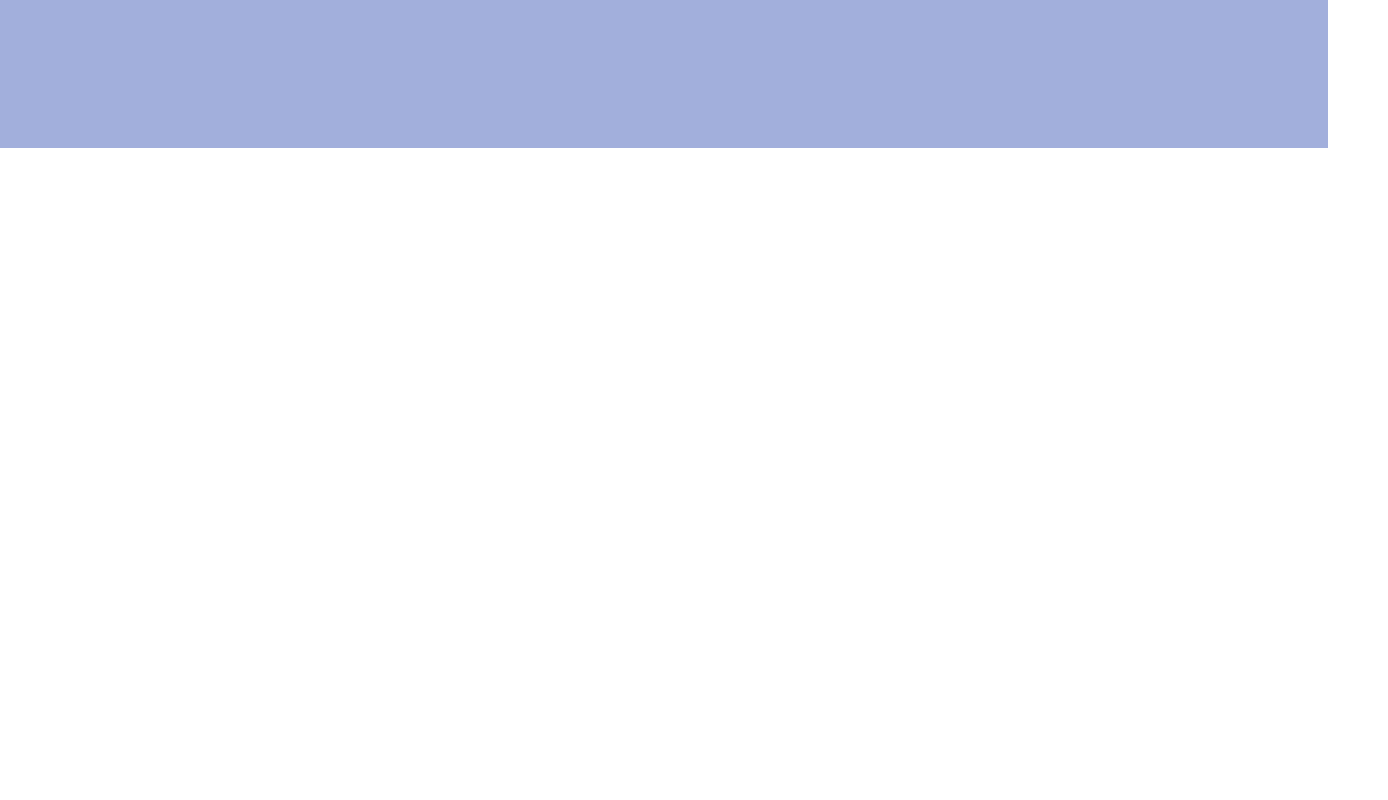
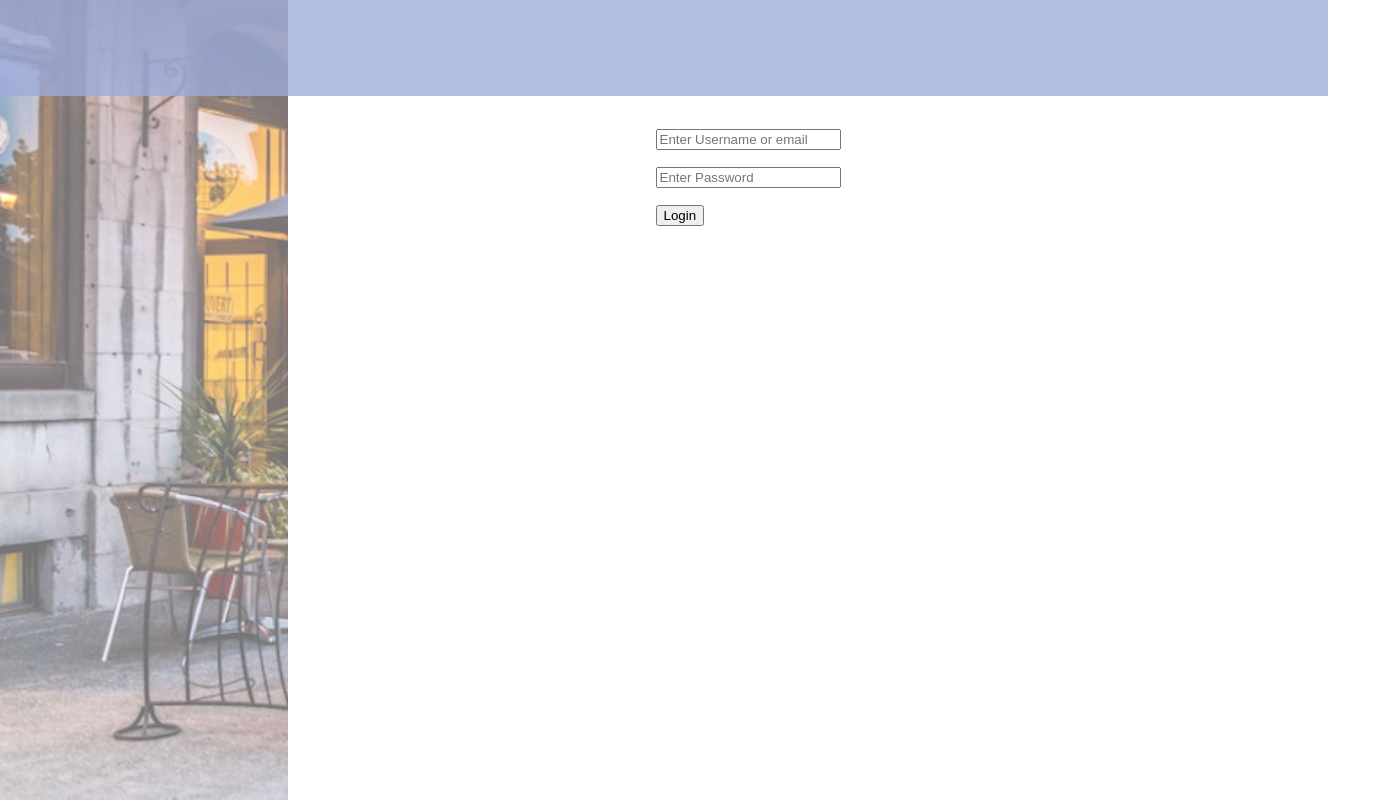
Before and after one commit to prathap222/rec-app, a React (Create React App) app in the folder react-front-end/: page / in a window 1280 px wide. Shown: the whole page, 1388 px wide, since content can reach past the window. Built offline with nearby package versions, Linux system fonts and the light colour scheme.

Commit message:
mock login page, side bar and nav bar fixed

```diff
--- a/react-front-end/package.json
+++ b/react-front-end/package.json
@@ -7,6 +7,7 @@
     "@testing-library/jest-dom": "^5.16.5",
     "@testing-library/react": "^13.4.0",
     "@testing-library/user-event": "^13.5.0",
+    "axios": "^0.27.2",
     "react": "^18.2.0",
     "react-dom": "^18.2.0",
     "react-scripts": "5.0.1",
--- a/react-front-end/src/App.css
+++ b/react-front-end/src/App.css
@@ -1,19 +1,9 @@
-.App {
+/* .App {
   text-align: center;
-}
+} */
 
-.App-logo {
-  height: 40vmin;
-  pointer-events: none;
-}
 
-@media (prefers-reduced-motion: no-preference) {
-  .App-logo {
-    animation: App-logo-spin infinite 20s linear;
-  }
-}
-
-.App-header {
+/* .App-header {
   background-color: #282c34;
   min-height: 100vh;
   display: flex;
@@ -26,29 +16,74 @@
 
 .App-link {
   color: #61dafb;
+} */
+
+
+.sidebar {
+  /* background-color: $dark-background;
+  box-shadow: 0px 4px 8px rgba($dark-background, 0.5); */
+  display: flex;
+  flex-direction: column;
+  min-width: 18rem;
+  /* padding: spacing 0; */
+
+  opacity: 0.55;
+
+  position: absolute;
+  left: 0;
+  top: 0;
+  width: 3rem;
+  height: 100%;
+  background-size: cover;
+
+  &--centered {
+     align-self: center;
+   }
+
+   &__separator {
+     width: 90%;
+     margin: spacing 0;
+     border: solid 1px;
+     color: darken(white, 5%);
+   }
+
+   &__menu {
+     flex: 1;
+   }
+
+   &__lhl {
+     margin-top: 2rem;
+   }
 }
 
-@keyframes App-logo-spin {
-  from {
-    transform: rotate(0deg);
-  }
-  to {
-    transform: rotate(360deg);
-  }
+.tripplan {
+  display: flex;
+  flex-direction: column;
+  /* justify-content: flex-start; */
+  justify-content: space-around;
+  align-items: center;
+
+  margin: 2rem 0;
+  margin-top: 3.5rem;
+  margin-left: 3.5rem;
+  padding-left: 1rem;
+  width: 100%;
 }
 
 
-nav {
+#main-nav {
+	height: 3rem;
+	width: 100%;
+
+	background: #9eacdbc9;
+
 	position: fixed;
 	top: 0;
 	left: 0;
 	z-index: 9999;
-	width: 100%;
-	height: 120px;
-	background: #9eacdbc9;
+
 	padding: 1.5em 1.5em;
 	width: 100%;
-	height: 100px;
 	display: flex;
 	align-items: center;
 }
--- a/react-front-end/src/App.js
+++ b/react-front-end/src/App.js
@@ -1,9 +1,25 @@
+import axios from "axios";
 import './App.css';
 import Navigation from './Navigation';
-// import axios from "axios";
+import TripPlan from "./components/TripPlan";
+import useApplicationData from "./hooks/useApplicationData";
+import AuthProvider from './providers/AuthProvider';
+
 
 function App() {
 
+  //objects fetched from the cumston hook useApplicationData
+  const {
+    state,
+    // setDay,
+    // bookInterview,
+    // cancelInterview
+  } = useApplicationData();
+
+
+  const tripplan = {
+    activity_id: 1
+  };
 
 
   return (
@@ -41,11 +57,13 @@ function App() {
 
     </section>
 
-    <section className="schedule">
+    <section className="tripplan">
 
-
-      {/* {schedule}
-      <Appointment key="last" time="5pm" /> */}
+      < AuthProvider>
+        <TripPlan
+          tripplan={tripplan}
+        />
+      </AuthProvider>
 
     </section>
 
@@ -54,3 +72,6 @@ function App() {
 }
 
 export default App;
+
+
+//key="last" time="5pm"
--- a/react-front-end/src/Navigation.js
+++ b/react-front-end/src/Navigation.js
@@ -2,7 +2,7 @@ import React from 'react'; //optional
 
 function Navigation() {
   return (
-    <nav>
+    <nav id='main-nav'>
 
 
       {/* <span className="nav--text">tweeter</span> */}
--- /dev/null
+++ b/react-front-end/src/components/IniForm.js
@@ -0,0 +1,37 @@
+import { useState } from 'react';
+import { authContext } from '../providers/AuthProvider';
+import { useContext } from 'react';
+
+export default function IniForm() {
+  const [email, setEmail] = useState("");
+  const [password, setPassword] = useState("");
+  const { login } = useContext(authContext);
+
+  const onSubmit = function(event) {
+    event.preventDefault();
+    email && login(email, password);
+  };
+
+console.log("IniForm");
+
+  return (
+    <div className="login">
+      <form onSubmit={onSubmit}>
+        <p>
+          <input type="text" name="username"
+            value={email} placeholder="Enter Username or email"
+            onChange={event => setEmail(event.target.value)} />
+        </p>
+        <p>
+          <input type="password" name="password"
+            value={password} placeholder="Enter Password"
+            onChange={event => setPassword(event.target.value)} />
+        </p>
+        <p className="submit">
+          <button type="submit" name="commit">Login</button>
+        </p>
+      </form>
+
+    </div>
+  );
+};
--- /dev/null
+++ b/react-front-end/src/components/TripPlan.js
@@ -0,0 +1,32 @@
+import IniForm from "./IniForm";
+import useVisualMode from "../hooks/useVisualMode";
+
+//the visual mode constants
+const INIT = "INIT";
+const CREATE = "CREATE";
+const EDIT = "EDIT";
+const SHOW = "SHOW";
+const SAVING = "SAVING";
+const DELETING = "DELETING";
+
+
+export default function TripPlan(props){
+  //comstom Hook useVisualMode's initialization
+  const { mode, transition, back } = useVisualMode(
+    props.tripplan ? INIT
+    : INIT);
+
+  //create new form
+  function onAdd() {
+    transition(CREATE);
+  }
+
+  console.log(" hello there!", mode);
+
+  return (
+    <article className="tripplan" data-testid="tripplan">
+      { mode === 'INIT' && <IniForm onClick={() => onAdd()} /> }
+
+    </article>
+  );
+}
--- /dev/null
+++ b/react-front-end/src/hooks/useApplicationData.js
@@ -0,0 +1,117 @@
+import { useState, useEffect } from "react";
+import axios from "axios";
+
+//function of the cumston hook useApplicationData
+export default function useApplicationData() {
+  const [state, setState] = useState({
+    day: "Monday",
+    days: [],
+    appointments: {},
+    interviewers: {}
+  });
+
+  //To update the day state and retainning the state for days and appointments and
+  //to create new objects to be called to update the state with new day
+  const setDay = day => setState({ ...state, day });
+
+  // use effect to axios request data from API
+  // and receive response from API
+  // useEffect(() => {
+  //   Promise.all([
+  //     axios.get("/api/users"),
+  //     axios.get("/api/activities")
+  //   ])
+  //   .then(all => {
+  //     setState(prev => ({
+  //       ...prev,
+  //       users: all[0].data,
+  //       activities: all[1].data
+  //     }));
+  //   });
+  // }, []);
+
+  //keep track of correct and updated number of interview spots available
+  function spotsAvailDay(newState, newAppointments) {
+    //iterate all days from Monday to Friday
+    //and return all updated spots for all weekdays
+    return newState.days.map((day) => {
+      let spotsAvail = 0;
+
+      //go thru all of the appointments during that particular one day
+      for (let id of day.appointments) {
+        //if the interview object of that one appointment is null
+        if (!newAppointments[id].interview) {
+          spotsAvail++;
+        }
+      }
+
+      //return the updated number of spots for one weekday
+      return { ...day, spots: spotsAvail };
+    });
+
+  }
+
+
+  //change the local state to book an interview
+  function bookInterview(id, interview) {
+
+    //received the individual appointment
+    const appointment = {
+      ...state.appointments[id],
+      interview: { ...interview }
+    };
+
+    //place the individual appointment into
+    //the appointments object
+    const appointments = {
+      ...state.appointments,
+      [id]: appointment
+    };
+
+    //array of days objects with updated spots
+    const days = spotsAvailDay(state, appointments)
+
+    //send to api database and update appointments and days states.
+    return axios.put(`/api/appointments/${id}`, { interview })
+    .then(() => {
+      setState({ ...state, appointments, days });
+    });
+  }
+
+  //change the local state to cancel an interview
+  function cancelInterview(id) {
+    //let the individual appointment
+    //have a null interview
+    const appointment = {
+      ...state.appointments[id],
+      interview: null
+    };
+
+    //place the individual appointment into
+    //the appointments object
+    const appointments = {
+      ...state.appointments,
+      [id]: appointment
+    };
+
+    //array of days objects with updated spots
+    const days = spotsAvailDay(state, appointments);
+
+    //return the updated appointment
+    //back to api database
+    //and update the local appointments object
+    return axios.delete(`/api/appointments/${id}`)
+    .then(() => {
+      setState({...state, appointments, days });
+    });
+
+  }
+
+  //return all useApplicationData's objects
+  return {
+           state,
+           setDay,
+           bookInterview,
+           cancelInterview
+         };
+}
--- /dev/null
+++ b/react-front-end/src/hooks/useVisualMode.js
@@ -0,0 +1,40 @@
+import { useState } from "react";
+
+//the function for Hook useVisualMode
+export default function useVisualMode(initial) {
+  //initialization of states of modes and the mode stack, the history
+  const [mode, setMode] = useState(initial);
+  const [history, setHistory] = useState([initial]);
+
+  //the function for mode transition forward among modes
+  function transition(next, replace = false) {
+    if (replace) {
+      let newhistory = history.slice(0, -1).concat(next);
+
+      setHistory(newhistory);
+
+    } else {
+      setHistory((prev) => [...prev, next]);
+
+    }
+    setMode(next);
+  }
+
+  //the function for mode transition backward among modes
+  function back() {
+    if (history.length === 0) {
+      setMode(initial);
+    }
+    if (history.length > 1) {
+      history.pop();
+      setMode(history[history.length - 1]);
+    }
+  }
+
+  //returning the object of the state management
+  return {
+    mode,
+    transition,
+    back
+  };
+}
--- a/react-front-end/src/index.js
+++ b/react-front-end/src/index.js
@@ -3,6 +3,10 @@ import ReactDOM from 'react-dom/client';
 import './index.css';
 import App from './App';
 import reportWebVitals from './reportWebVitals';
+// import axios from 'axios';
+
+// //set the axios api's initial baseURL
+// axios.defaults.baseURL="http://localhost:8080";
 
 const root = ReactDOM.createRoot(document.getElementById('root'));
 root.render(
--- /dev/null
+++ b/react-front-end/src/providers/AuthProvider.js
@@ -0,0 +1,30 @@
+import { createContext, useState } from 'react';
+
+export const authContext = createContext();
+
+export default function AuthProvider(props) {
+  const [auth, setAuth] = useState(false);
+  const [user, setUser] = useState(null);
+
+  // Perform login process for the user & save authID, etc
+  const login = function(email, password) {
+    setAuth(true);
+    const id = "1234-1234-1234";  // Some random userId
+    setUser({ email, id, name: "Test User" });
+  };
+
+  const logout = function() {
+    setAuth(false);
+    setUser(null);
+  };
+
+  // authContext will expose these items
+  const userData = { auth, user, login, logout };
+
+  // We can use this component to wrap any content we want to share this context
+  return (
+    <authContext.Provider value={userData}>
+      {props.children}
+    </authContext.Provider>
+  );
+};
```
Also changed, not shown: 2 other files (tests, documents, lock files or other folders).
